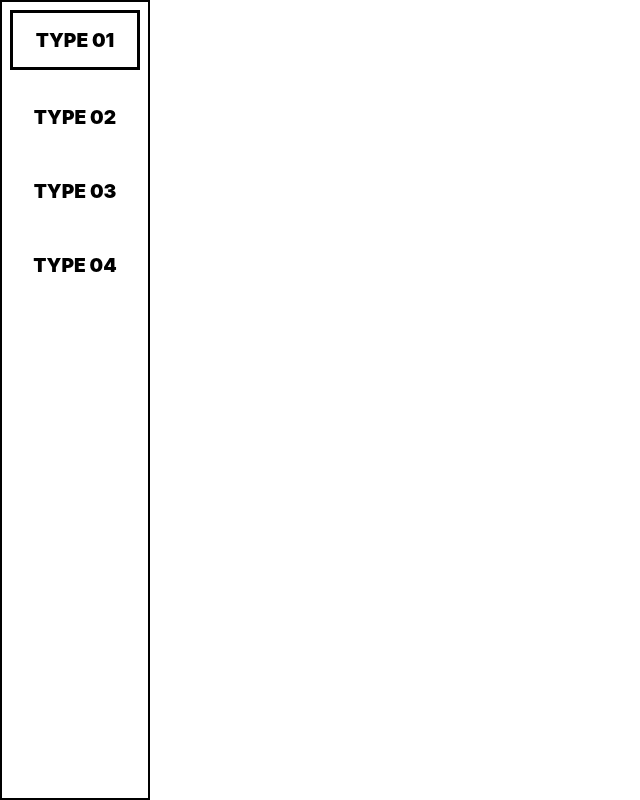
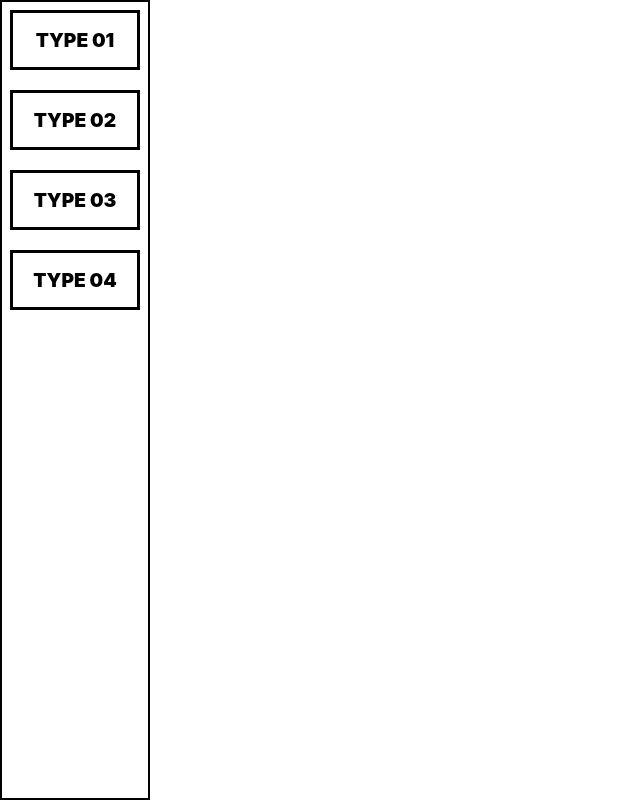
Before and after one commit to Jaehyun-Jeong/aing_biology, a React (Create React App) app: page /#/ in a window 1280 px wide. Shown: the whole page, without its empty margins (0-640 px from the left). Built offline with nearby package versions, Linux system fonts and the light colour scheme.

Commit message:
finished all button design

```diff
--- a/src/routes/Home.css
+++ b/src/routes/Home.css
@@ -37,18 +37,18 @@
   color: black;
 }
 
-#home_sidebar #home_sidebar__type_01 {
+#home_sidebar .home_sidebar__btn {
   border: 3px solid black;
-  transition: text-shadow 0.5s, box-shadow 0.5s, border 0.5s;
+  transition: text-shadow 0.35s cubic-bezier(.55,0,.1,1), box-shadow 0.35s cubic-bezier(.55,0,.1,1), border 0.35s cubic-bezier(.55,0,.1,1);
 }
 
-#home_sidebar #home_sidebar__type_01:hover {
-  text-shadow: 0px 8px 6px rgba(0,0,0,0.9);
-  box-shadow: 7px 7px 0px #70757a, -7px -7px 0px #70757a, inset 0px -57px #70757a;
-  border: 3px solid #70757a;
+#home_sidebar .home_sidebar__btn:hover {
+  text-shadow: 3px 7px 10px white;
+  box-shadow: 6px 6px 0px black, -6px -6px 0px black, inset 0px -59px black;
+  border: 3px solid black;
 }
 
-#home_sidebar #home_sidebar__type_01:hover span {
+#home_sidebar .home_sidebar__btn:hover span {
   color: white;
 }
 
@@ -65,5 +65,5 @@
   white-space: nowrap;
   color: black;
   font-weight: 1000;
-  transition: color 0.5s;
+  transition: color 0.35s;
 }
--- a/src/routes/Home.js
+++ b/src/routes/Home.js
@@ -24,22 +24,22 @@ class Home extends React.Component {
               <div id="home_sidebar">
                 <div id="home_sidebar__container">
                   <Link to="/type_01">
-                    <div id="home_sidebar__type_01" className="home_sidebar__item">
+                    <div className="home_sidebar__item home_sidebar__btn">
                       <span>TYPE 01</span>
                     </div>
                   </Link>
                   <Link to="/type_02">
-                    <div id="home_sidebar__type_02" className="home_sidebar__item">
+                    <div className="home_sidebar__item home_sidebar__btn">
                       <span>TYPE 02</span>
                     </div>
                   </Link>
                   <Link to="/type_03">
-                    <div id="home_sidebar__type_03" className="home_sidebar__item">
+                    <div className="home_sidebar__item home_sidebar__btn">
                       <span>TYPE 03</span>
                     </div>
                   </Link>
                   <Link to="/type_04">
-                    <div id="home_sidebar__type_04" className="home_sidebar__item">
+                    <div className="home_sidebar__item home_sidebar__btn">
                       <span>TYPE 04</span>
                     </div>
                   </Link>
```
